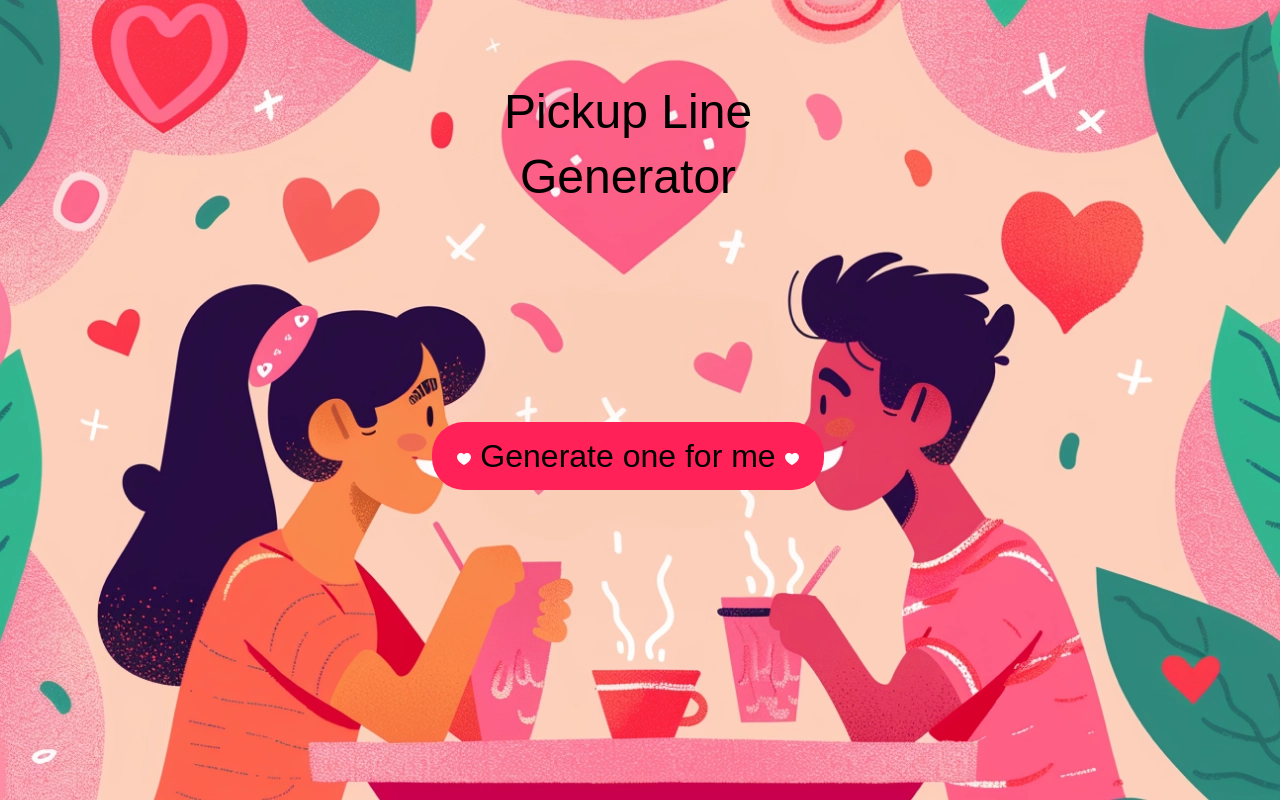
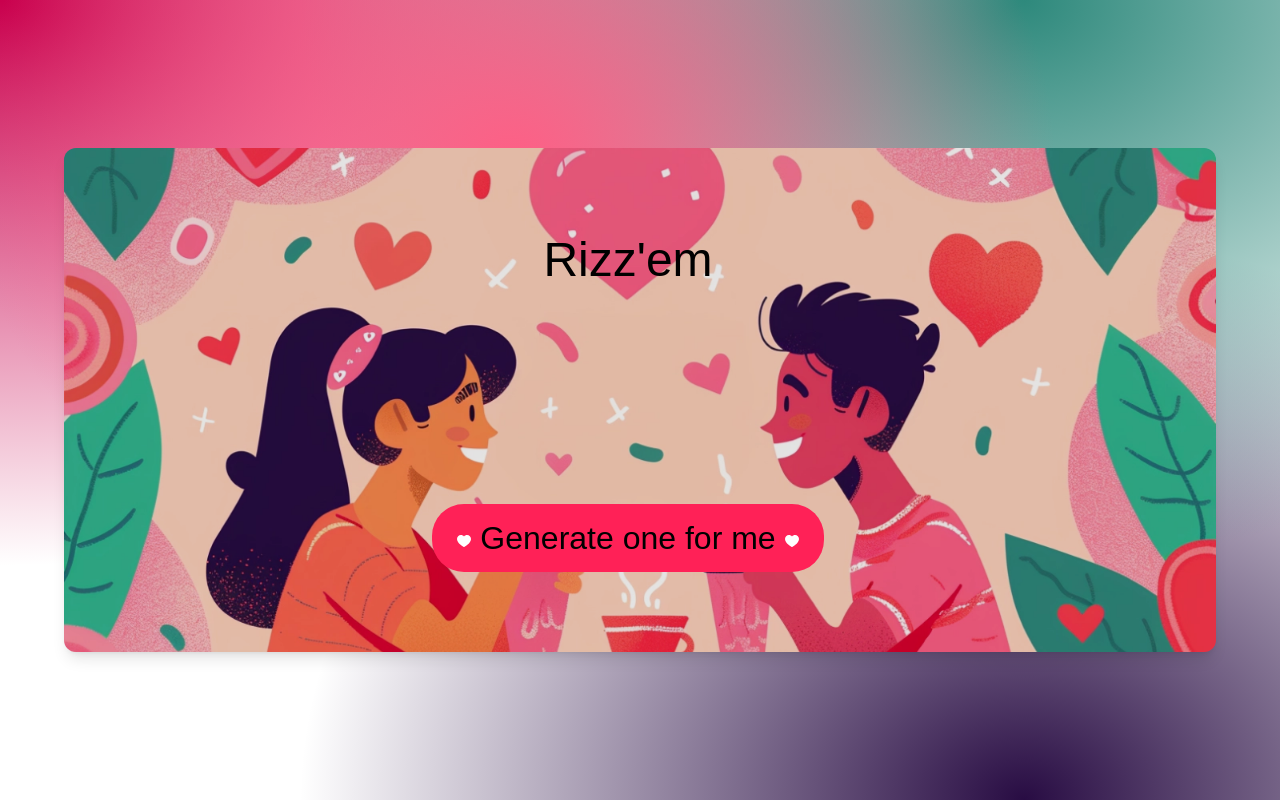
Before and after one commit to bhaveshxrawat/rizz-em, a Next.js app: page / in a window 1280 px wide. Built offline with nearby package versions, Linux system fonts and the light colour scheme; a web font is replaced by a local one.

Commit message:
chore: changed the homepage

```diff
--- a/src/app/globals.css
+++ b/src/app/globals.css
@@ -24,6 +24,11 @@ body {
 @layer utilities {
     .text-balance {
         text-wrap: balance;
+    }
+
+    .main-bg {
+        @apply bg-cover bg-no-repeat bg-center;
+        background-image: radial-gradient(at 40% 20%, rgb(254, 95, 133) 0px, transparent 50%), radial-gradient(at 80% 0%, rgb(46, 137, 124) 0px, transparent 50%), radial-gradient(at 80% 100%, rgb(40, 12, 67) 0px, transparent 50%), radial-gradient(at 0% 0%, rgb(201, 0, 77) 0px, transparent 50%);
     }
 }
 
--- a/src/app/page.tsx
+++ b/src/app/page.tsx
@@ -1,10 +1,9 @@
 export default function Home() {
   return (
-        <main className="flex min-h-[800px] max-w-[1440px] mx-auto flex-col items-center p-20 md:px-6 bg-[url('/images/main-bg.webp')] bg-[#fcd0bb] bg-cover bg-no-repeat bg-center">
+    <main className="min-h-screen grid items-center main-bg">
+      <section className="w-[90%] shadow-lg rounded-xl overflow-clip flex mx-auto flex-col items-center p-20 md:px-6 bg-[url('/images/main-bg.webp')] bg-[#fcd0bb] bg-cover bg-no-repeat bg-center relative before:absolute before:inset-0 before:bg-black/10">
         <h1 className="text-5xl text-center md:text-3xl leading-[1.35] -translate-x-3 md:translate-x-0">
-                Pickup Line
-                <br />
-                Generator
+          Rizz&#39;em
         </h1>
         <a
           href="/login"
@@ -12,6 +11,7 @@ export default function Home() {
         >
           Generate one for me
         </a>
+      </section>
     </main>
   );
 }
```
Lines whose indentation alone changed are shown as unchanged.
